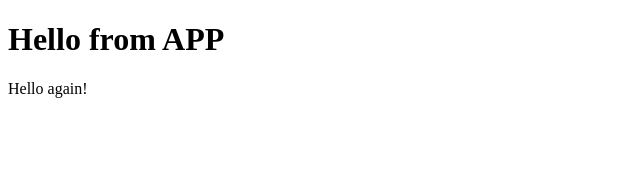
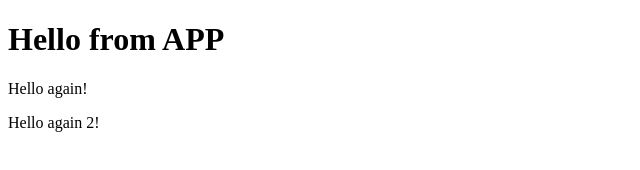
Before and after one commit to jain-mahak/MyAvalaraApp, a website: page index.html in a window 1280 px wide. Shown: the whole page, without its empty margins (0-640 px from the left). Drawn offline with Linux system fonts and the light colour scheme.

Commit message:
added paragraph 2

```diff
--- a/index.html
+++ b/index.html
@@ -8,5 +8,6 @@
 <body>
     <h1>Hello from APP</h1>
     <p>Hello again!</p>
+    <p>Hello again 2!</p>
 </body>
 </html>
```
